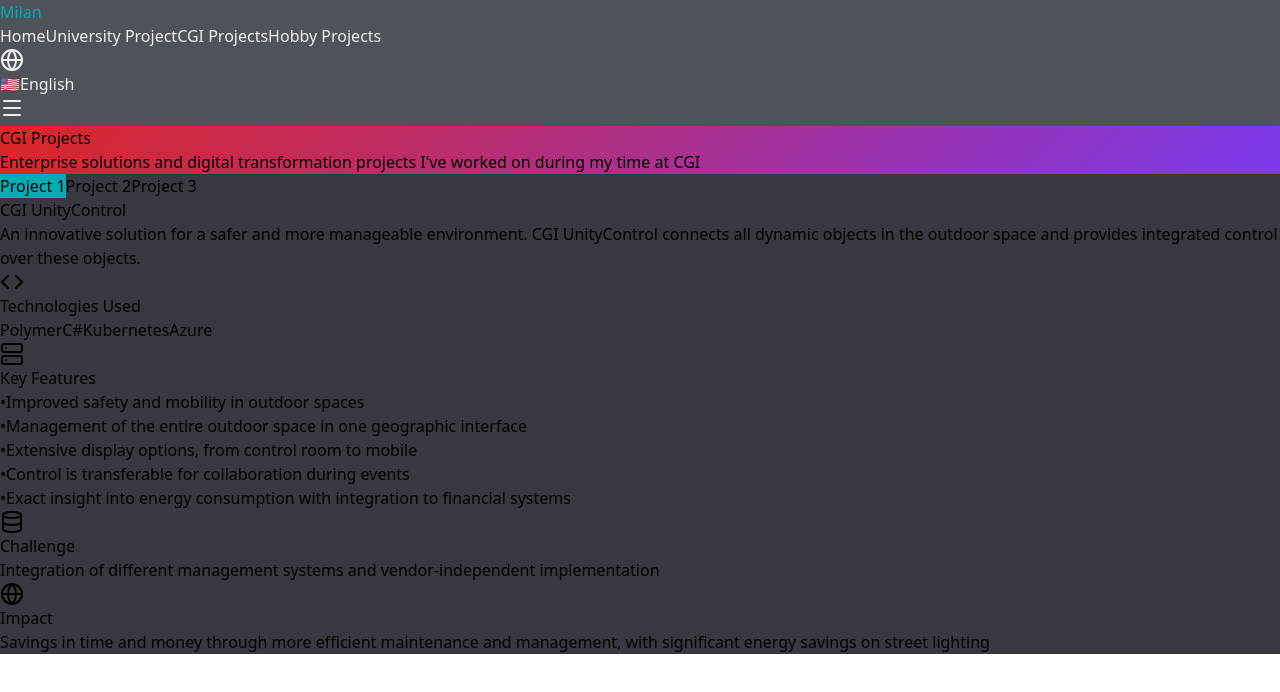
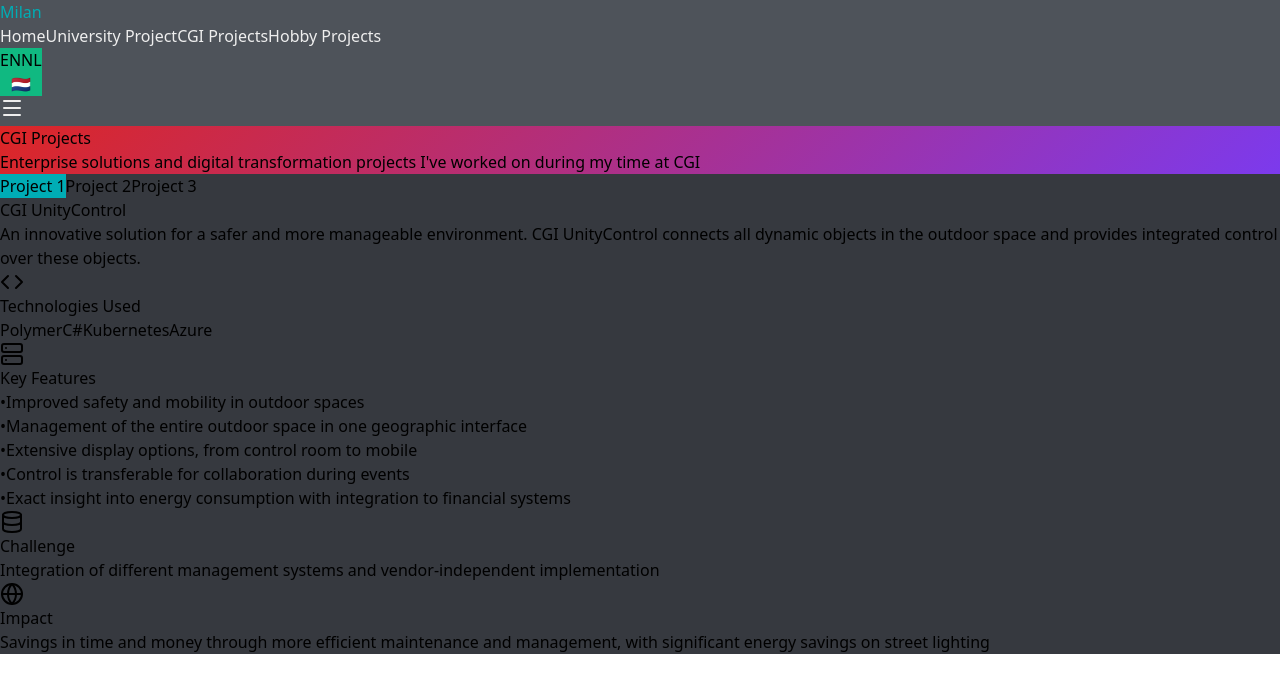
Before and after one commit to CursingAphid/MilanAlbertzWebsite, a React (Vite) app: page /cgi-projects in a window 1280 px wide. Shown: the top 692 px of the page. Built offline with nearby package versions, Linux system fonts and the light colour scheme.

Commit message:
changesss

```diff
--- a/src/components/LanguageSelector.tsx
+++ b/src/components/LanguageSelector.tsx
@@ -1,67 +1,53 @@
-import { useState } from 'react'
 import { useTranslation } from 'react-i18next'
-import { Globe } from 'lucide-react'
 
 export default function LanguageSelector() {
   const { i18n } = useTranslation()
-  const [isOpen, setIsOpen] = useState(false)
 
-  const languages = [
-    { code: 'en', name: 'English', flag: '🇺🇸' },
-    { code: 'nl', name: 'Nederlands', flag: '🇳🇱' }
-  ]
-
-  const currentLanguage = languages.find(lang => lang.code === i18n.language) || languages[0]
-
-  const changeLanguage = (languageCode: string) => {
-    i18n.changeLanguage(languageCode)
-    setIsOpen(false)
+  const toggleLanguage = () => {
+    const newLanguage = i18n.language === 'en' ? 'nl' : 'en'
+    i18n.changeLanguage(newLanguage)
   }
 
+  const isEnglish = i18n.language === 'en'
+
   return (
-    <div className="relative">
+    <div className="flex items-center gap-3">
       <button
-        onClick={() => setIsOpen(!isOpen)}
-        className="flex items-center gap-2 px-3 py-2 rounded-md text-sm font-medium transition-colors text-on-dark hover:text-accent focus:outline-none focus:ring-2 focus:ring-accent"
-        aria-label="Select language"
+        onClick={toggleLanguage}
+        className="relative inline-flex h-8 w-20 items-center rounded-full transition-all duration-300 focus:outline-none focus:ring-2 focus:ring-accent focus:ring-offset-2 focus:ring-offset-gray-900 shadow-lg hover:shadow-xl"
+        style={{
+          backgroundColor: isEnglish ? '#3b82f6' : '#10b981'
+        }}
+        aria-label="Toggle language"
       >
-        <Globe className="h-4 w-4" />
-        <span className="hidden sm:inline">{currentLanguage.flag}</span>
-        <span className="hidden md:inline">{currentLanguage.name}</span>
+        {/* Background text */}
+        <div className="absolute inset-0 flex items-center justify-center">
+          <span className={`text-xs font-semibold transition-opacity duration-300 ${
+            isEnglish ? 'text-white opacity-100' : 'text-white opacity-0'
+          }`}>
+            EN
+          </span>
+          <span className={`text-xs font-semibold transition-opacity duration-300 ${
+            !isEnglish ? 'text-white opacity-100' : 'text-white opacity-0'
+          }`}>
+            NL
+          </span>
+        </div>
+
+        {/* Sliding toggle */}
+        <span
+          className={`inline-block h-6 w-6 transform rounded-full bg-white shadow-md transition-transform duration-300 ${
+            isEnglish ? 'translate-x-12' : 'translate-x-1'
+          }`}
+        >
+          {/* Flag inside the toggle */}
+          <div className="flex items-center justify-center h-full w-full">
+            <span className="text-xs">
+              {isEnglish ? '🇺🇸' : '🇳🇱'}
+            </span>
+          </div>
+        </span>
       </button>
-
-      {isOpen && (
-        <>
-          {/* Backdrop */}
-          <div
-            className="fixed inset-0 z-10"
-            onClick={() => setIsOpen(false)}
-          />
-
-          {/* Dropdown */}
-          <div className="absolute right-0 top-full mt-2 w-48 bg-gray-800 rounded-lg shadow-lg border border-gray-700 z-20">
-            <div className="py-2">
-              {languages.map((language) => (
-                <button
-                  key={language.code}
-                  onClick={() => changeLanguage(language.code)}
-                  className={`w-full flex items-center gap-3 px-4 py-2 text-sm transition-colors ${
-                    language.code === i18n.language
-                      ? 'text-accent bg-gray-700'
-                      : 'text-gray-300 hover:text-white hover:bg-gray-700'
-                  }`}
-                >
-                  <span>{language.flag}</span>
-                  <span>{language.name}</span>
-                  {language.code === i18n.language && (
-                    <span className="ml-auto text-accent">✓</span>
-                  )}
-                </button>
-              ))}
-            </div>
-          </div>
-        </>
-      )}
     </div>
   )
 }
```
Also changed, not shown: index.html (+2 -1 lines).
